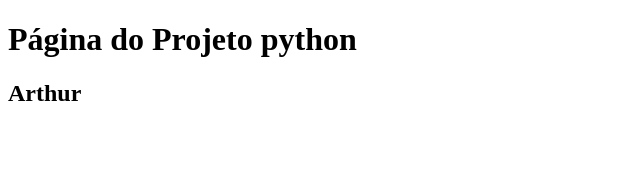
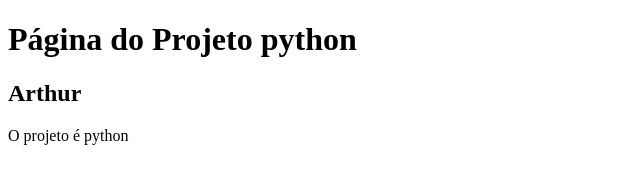
Before and after one commit to Arthur-342/atividades, a plain HTML site: page index.html in a window 1280 px wide. Shown: the whole page, without its empty margins (0-640 px from the left). Drawn offline with Linux system fonts and the light colour scheme.

Commit message:
descrição do projeto

```diff
--- a/index.html
+++ b/index.html
@@ -8,5 +8,6 @@
 <body>
     <h1>Página do Projeto python<h1>
     <h2>Arthur</h2>
+    <p>O projeto é python </p>
 </body>
 </html>
```
